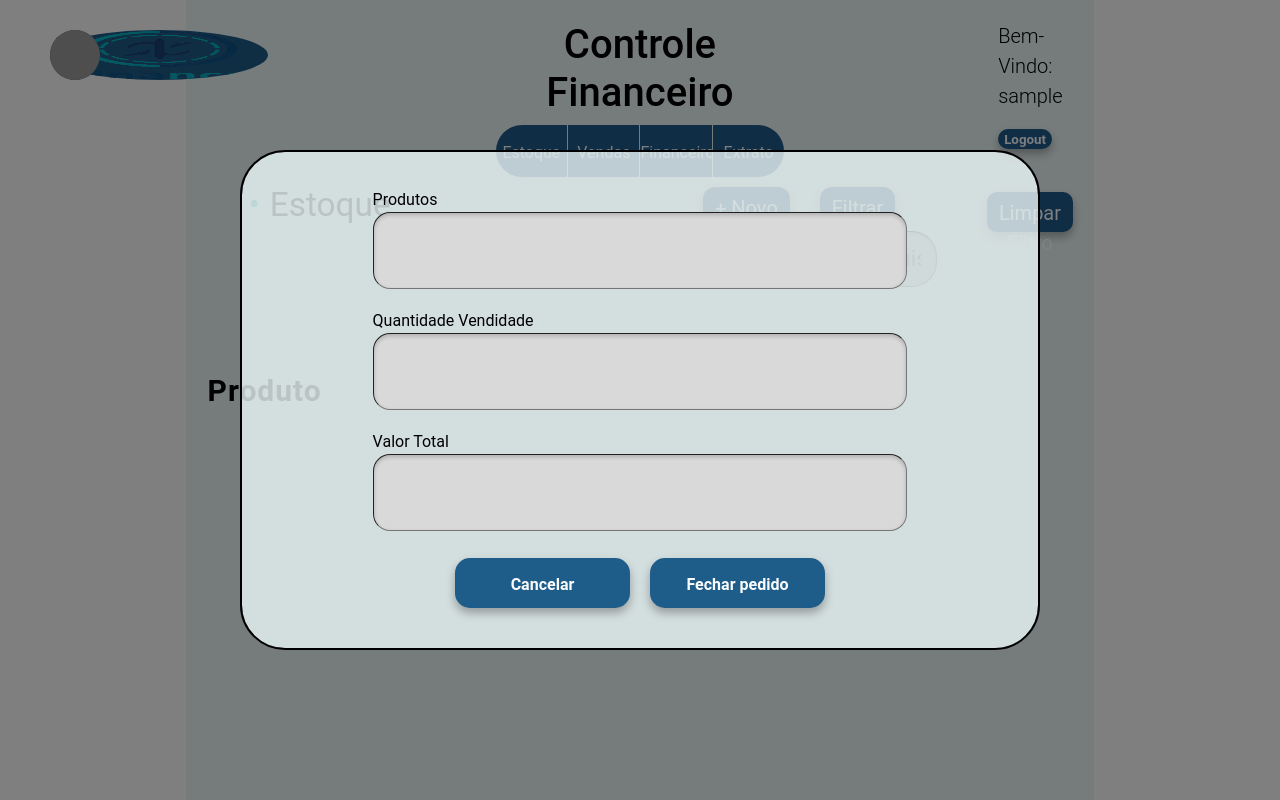
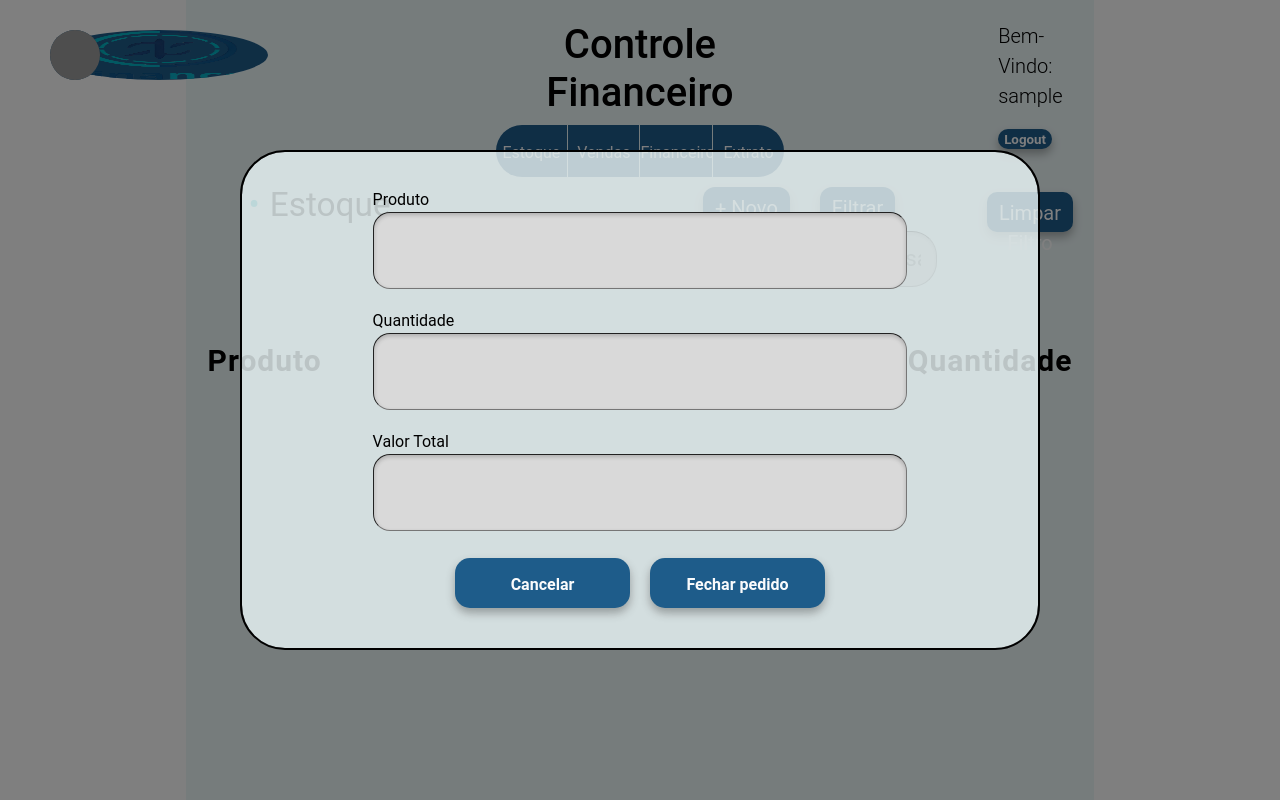
Before and after one commit to PedroAlves05/Finance, a Django app: page /financeiro/estoque/ in a window 1280 px wide, after a click on "+ Novo". Run offline with Django 5.2, Linux system fonts and the light colour scheme; the visitor is signed in with stand-in values (Sample User, id 1); data that the repository does not hold is empty; grey boxes are pictures that could not be loaded.

Commit message:
Finalização Estoque

```diff
--- a/financeiro/templates/estoque.html
+++ b/financeiro/templates/estoque.html
@@ -87,58 +87,43 @@
                     <form action="{% url 'estoque' %}" method="POST">{% csrf_token %}
                         <button  class="btn btn-primary" >Filtrar</button>
 
-                        <input type="text" name="filtrar_produto" placeholder="  Pesquisar...">
+                        <input type="text" name="filtrar_produto" placeholder="Pesquisar...">
                     </form>
                 </div>
             </div>
             <div class="limparFiltro">
-                <a href="{% url 'estoque' %}"> <button class="btn btn-primary" >Limpar Filtro</button></a>
+                <a href="{% url 'estoque' %}"> <button class="btn btn-primary">Limpar Filtro</button></a>
              </div>
 
-        </div>
-        <div class="tabela">
-            <div>
+            </div>
                 <table>
                     <tr>
                         <th scope="col" class="texto">Produto</th>
                         <th scope="col" class="numero">Quantidade</th>
                     </tr>
-                    {% for venda in vendas %}
-                        <tr class="linha-tabela">
-                            <td class="texto">{{produto.nome}}</td>
-                            <td class="numero">{{venda.quantidade}}</td>
-                        </tr>
+                    {% for produto in produtos %}
+                    <tr class="linha-tabela">
+                        <td class="texto">{{produto.nome}}</td>
+                        <td class="numero">{{produto.quantidade}}</td>
+                        <td class="numero"><button type="button" class="btn btn-primary" data-toggle="modal" data-target="#exampleModal2Center">Modificar</button><button class="btn btn-primary">Excluir</button></td>
+                    </tr>
                     {% endfor %}
                 </table>
-            </div>
-            <div class="botoes">
 
-                <div>
-                    {% for venda in vendas %}
-                        <button>Excluir</button>
-                    {% endfor %}
-                </div>
-                <div>
-                    {% for venda in vendas %}
-                        <button>Modificar</button>
-                    {% endfor %}
-                </div>
-            </div>
-        </div>
 
         <article>
             <!-- Modal -->
             <div class="modal fade" id="exampleModalCenter" tabindex="-1" role="dialog" aria-labelledby="exampleModalCenterTitle" aria-hidden="true">
                 <div class="modal-dialog modal-lg modal-dialog-centered" role="document">
                 <div class="modal-content">
-                    <form action="{% url 'adicionar_vendas' %}" method="POST">{% csrf_token %}
+                    <form action="{% url 'adicionar_estoque' %}" method="POST">{% csrf_token %}
                         <div class="modal-body">
                             <div class="entrada">
                                 <div></div>
                                 <div>
-                                    <label for="produtos_estoque">Produtos</label>
-                                    <input type="text" name="produtos"></input>
-                                    <label for="quantidade">Quantidade Vendidade</label>
+                                    <label for="produtos_estoque">Produto</label>
+                                    <input type="text" name="produto"></input>
+                                    <label for="quantidade">Quantidade</label>
                                     <input type="number" name="quantidade"></input>
                                     <label for="valor">Valor Total</label>
                                     <input type="number" name="valor" step="any"></input>
@@ -166,6 +151,46 @@
             </div>
         </article>
 
+        <article>
+            <!-- Modal -->
+            <div class="modal fade" id="exampleModal2Center" tabindex="-1" role="dialog" aria-labelledby="exampleModal2CenterTitle" aria-hidden="true">
+                <div class="modal-dialog modal-lg modal-dialog-centered" role="document">
+                <div class="modal-content">
+                    <form action="{% url 'adicionar_estoque' %}" method="POST">{% csrf_token %}
+                        <div class="modal-body">
+                            <div class="entrada">
+                                <div></div>
+                                <div>
+                                    <label for="produtos_estoque">Produto</label>
+                                    <input type="text" name="produto"></input>
+                                    <label for="quantidade">Quantidade</label>
+                                    <input type="number" name="quantidade"></input>
+                                    <label for="valor">Valor Total</label>
+                                    <input type="number" name="valor" step="any"></input>
+                                </div>
+                                <div></div>
+                            </div>
+                        </div>
+                        <div class="entrada">
+                            <div></div>
+                            <div>
+                                <div>
+                                <div class="rodabotao">
+                                    <div></div>
+                                    <button type="button" class="botao" data-dismiss="modal">Cancelar</button>
+                                    <button class="btn-secundario">Modificar</button>
+                                    <div></div>
+                                </div>
+                                </div>
+                            </div>
+                            <div></div>
+                        </form>
+                    </div>
+                </div>
+                </div>
+            </div>
+        </article>
+
     </div>
 
 {% endblock %}
--- a/financeiro/urls.py
+++ b/financeiro/urls.py
@@ -11,4 +11,5 @@ urlpatterns = [
     path('contatos/', views.contatos, name='contatos'),
     path('extrato/', views.extrato, name='extrato'),
     path('logout/', auth_views.LogoutView.as_view(), name='logout'),
+    path('estoque1/', views.estoque1, name="estoque1"),
 ]
--- a/financeiro/views.py
+++ b/financeiro/views.py
@@ -41,22 +41,14 @@ def adicionar_estoque(request):
         return render(request, 'adicionar_estoque.html', {'produtos': produtos})
     elif request.method == "POST":
         usuario = request.user
-        if request.POST.get("produtos_existentes"):
-            produto_id = request.POST.get("produtos_existentes")
-            produto = Produtos.objects.get(usuario = usuario, id = produto_id)
-            quantidade = request.POST.get("quantidade")
-            quantidade = int(quantidade)
-            produto.quantidade += quantidade
-            produto.save()
-        elif request.POST.get("novo_produto"):
-            produto = request.POST.get("novo_produto")
-            quantidade = request.POST.get("quantidade")
-            produto = Produtos(
-                usuario = usuario,
-                nome = produto,
-                quantidade = quantidade
-            )
-            produto.save()
+        produto = request.POST.get("produto")
+        quantidade = request.POST.get("quantidade")
+        produto = Produtos(
+            usuario = usuario,
+            nome = produto,
+            quantidade = quantidade
+        )
+        produto.save()
         valor = request.POST.get("valor")
         nova_compra = Compras(
             usuario = usuario,
@@ -153,3 +145,29 @@ def extrato(request):
     usuario = request.user
     contatos = Contatos.objects.filter(usuario=usuario)
     return render(request, 'extrato.html', {'usuario': usuario})
+
+def estoque1(request):
+    if request.method == "GET":
+        usuario = request.user
+        produtos = Produtos.objects.filter(usuario=usuario)
+        i = 0
+        usuario1 = str(usuario)
+        for letra in usuario1:
+            if letra == '@':
+                break
+            i += 1
+        nome_usuario = usuario1[0:i]
+
+        return render(request, 'estoque1.html', {'produtos': produtos, 'usuario': nome_usuario})
+    elif request.method == "POST":
+        usuario = request.user
+        produto_escolhido = request.POST.get('filtrar_produto')
+        compras = Compras.objects.filter(usuario=usuario, produto__nome=produto_escolhido)
+        produtos = Produtos.objects.filter(usuario=usuario)
+        i = 0
+        for letra in usuario:
+            if letra == '@':
+                break
+            i += 1
+        nome_usuario = usuario[0:i]
+        return render(request, 'vendas.html', {'compras' : compras, 'produtos': produtos, 'nome_usuario': nome_usuario})
--- a/templates/static/financeiro/CSS/tabelaEstoque.css
+++ b/templates/static/financeiro/CSS/tabelaEstoque.css
@@ -24,7 +24,10 @@
   background-color: rgb(181, 240, 241);
 }
 
-.tabela {
-  display: grid;
-  grid-template-columns: 80% 20%;
+button {
+  border: none !important;
 }
+
+td button {
+  margin-left: 10px;
+}
```
Also changed, not shown: financeiro/templates/estoque1.html (added, +70 -0 lines), templates/static/financeiroJS.js/modalTrigger.js (+41 -0 lines).
